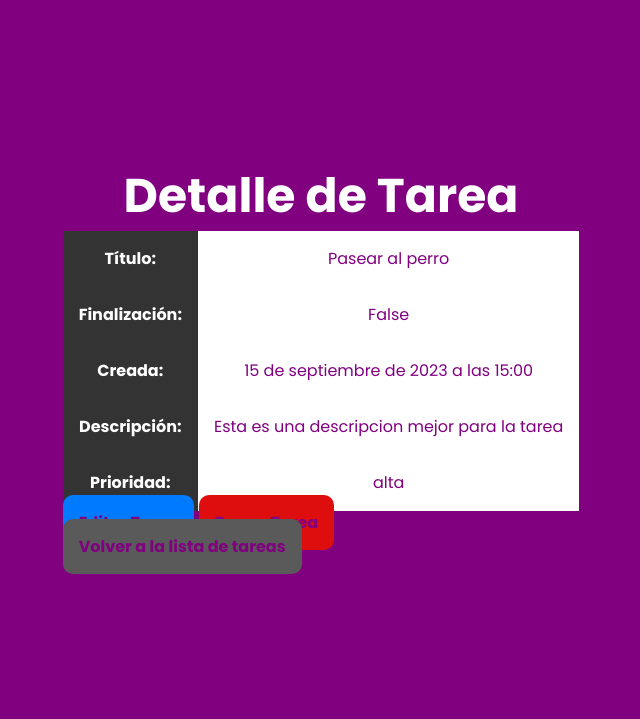
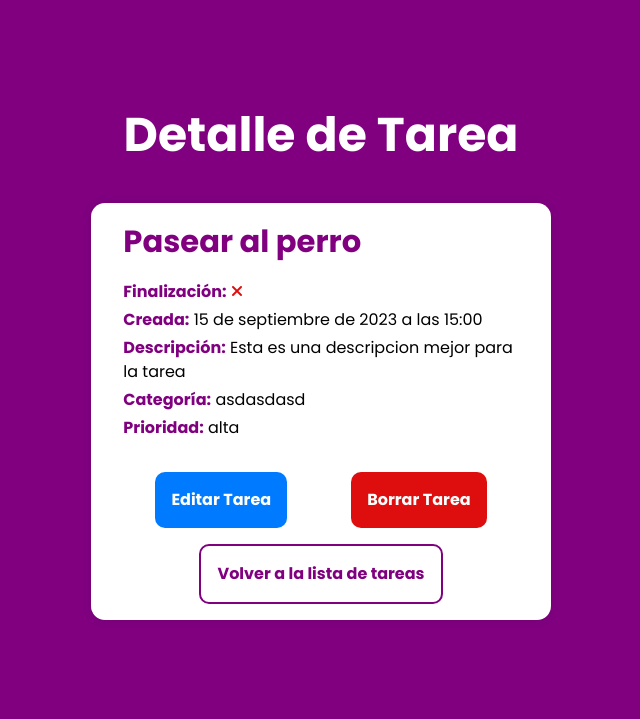
Before and after one commit to VictorR616/TaskMaster, a Django app: page /todo_task/detail/3/ in a window 1280 px wide. Shown: the top 719 px of the page, without its empty margins (319-959 px from the left). Run offline with Django 4.2, Linux system fonts and the light colour scheme; data comes from the database, SQL or seed files in the repository; both versions use the stored data as it was before the commit.

Commit message:
feat(ui): App in general finished

```diff
--- a/taskmaster/taskmaster/static/css/main.css
+++ b/taskmaster/taskmaster/static/css/main.css
@@ -11,25 +11,16 @@
     --clr-complete: rgb(0, 117, 16);
     --clr-incomplete: rgb(223, 14, 14);
 
-    --clr-btn-create: rgb(22, 180, 36);
     --clr-btn-edit: rgb(0, 123, 255);
     --clr-btn-delete: rgb(223, 14, 14);
-    --clr-btn-return: rgb(90, 90, 90);
-    --clr-btn-search: var(--clr-accent-700);
 
-    --clr-white-hover: rgba(255, 255, 255, 0.8);
-    --clr-btn-create-hover: rgba(26, 214, 41, 0.8);
     --clr-btn-edit-hover: rgba(0, 123, 255, 0.8);
     --clr-btn-delete-hover: rgba(223, 14, 14, 0.8);
-    --clr-btn-return-hover: rgba(90, 90, 90, 0.8);
-    --clr-btn-search-hover: rgba(90, 0, 235, 0.8);
 
     --bg-clr: rgb(250, 250, 250);
 
     /* Fuentes */
     --ff-primary: "Poppins", Arial, Helvetica, sans-serif;
-    --ff-body: var(var(--ff-primary));
-    --ff-heading: var(var(--ff-primary));
 
     /* Pesos de fuente */
     --fw-regular: 400;
@@ -45,8 +36,6 @@
     --fs-6: clamp(1.51rem, calc(1.11rem + 2.31vw), 3.42rem);
     --fs-7: clamp(1.81rem, calc(1.29rem + 2.98vw), 4.27rem);
     --fs-8: clamp(2.18rem, calc(1.51rem + 3.83vw), 5.34rem);
-
-    --bs-1: clamp(2.38rem, calc(1.51rem + 2.79vw), 3rem);
 }
 
 /* ********** RESET ********** */
@@ -167,6 +156,11 @@ caption {
     min-height: 90svh;
 }
 
+.container h1 {
+    text-align: center;
+    margin-block: 1rem;
+}
+
 .primary-nav {
     background-color: var(--clr-accent-700);
 }
@@ -279,18 +289,59 @@ h1 {
 }
 
 .form input::placeholder {
-    color: white;
+    color: var(--clr-white);
 }
 
 .form textarea {
     resize: none;
 }
 
+.form input[type="submit"] {
+    background-color: var(--clr-white);
+    color: var(--clr-accent-700);
+    border: 2px solid var(--clr-white);
+}
+
+.form input[type="submit"]:hover {
+    border: 2px solid var(--clr-white);
+    background-color: transparent;
+    color: var(--clr-white);
+    border: 2px solid var(--clr-white);
+    transition: background 100ms ease-in-out;
+}
+
+
 /* Estilos para mensajes de error */
 .form .errorlist {
     color: red;
     font-size: var(--fs-1); /* Reducimos el tamaño de fuente para los errores */
     display: flex;
+}
+
+.container-actions {
+    display: flex;
+    flex-wrap: wrap;
+    gap: 1rem;
+    margin-block: 1rem;
+    justify-content: space-evenly;
+    width: 100%;
+    padding-inline: 1rem;
+}
+
+.container-actions a {
+    color: var(--clr-white);
+}
+
+.container-actions .btn-return {
+    background-color: transparent;
+    border: 2px solid var(--clr-accent-700);
+    color: var(--clr-accent-700);
+}
+
+.container-actions .btn-return:hover {
+    transition: background 0.1s ease-in-out, color 0.1s ease-in-out;
+    background-color: var(--clr-accent-700);
+    color: var(--clr-white);
 }
 
 /* Estilos para el modal */
@@ -362,21 +405,6 @@ h1 {
     background-color: var(--clr-btn-delete);
 }
 
-.btn-return {
-    background-color: var(--clr-btn-return);
-}
-
-.btn-cancel {
-    background-color: #6600a1;
-}
-
-.btn-search:hover {
-    background-color: var(--clr-btn-search-hover);
-}
-
-.btn-create:hover {
-    background-color: var(--clr-btn-create-hover);
-}
 
 .btn-edit:hover {
     background-color: var(--clr-btn-edit-hover);
@@ -402,14 +427,16 @@ h1 {
     border: 2px solid #ccc;
     border-radius: 5px;
     outline: none;
+    flex-grow: 2;
+}
+
+.search-form .btn {
+    border: none;
+    flex-grow: 1;
 }
 /* ---------------------------------- Estilos genericos ----------------------------------*/
 
 /* ---------------------------------- Estilos para tabla ----------------------------------*/
-
-.table {
-    scrollbar-darkshadow-color: saddlebrown;
-}
 
 .table {
     width: 100%;
--- /dev/null
+++ b/taskmaster/todo_task/static/todo_task/css/style.css
@@ -0,0 +1,56 @@
+/* Creacion de tarea */
+
+.container-return {
+    margin-block: 1rem;
+    margin-left: 20px;
+}
+
+/* Detalle tarea */
+
+.container-task-detail {
+    display: flex;
+    background-color: var(--clr-white);
+    border-radius: 14px;
+    box-shadow: 0px 0px 10px rgba(0, 0, 0, 0.1);
+    overflow: hidden;
+    justify-content: center;
+    align-items: center;
+    flex-direction: column;
+    width: 80%;
+    margin-inline: auto;
+    margin-block: 1rem;
+}
+
+.task-card {
+    padding-inline: 2rem;
+    padding-block: 1rem;
+    display: flex;
+    flex-direction: column;
+    gap: 1rem;
+}
+
+.task-card__title {
+    color: purple;
+}
+.task-card__body {
+    display: flex;
+    flex-direction: column;
+    gap: 0.25rem;
+}
+
+.task-card strong{
+    font-weight: bold;
+    color: purple;
+}
+
+.modal-content__btn-container .btn {
+    background-color: transparent;
+    color: var(--clr-accent-700);
+    border: 2px solid var(--clr-accent-700);
+}
+
+
+.modal-content__btn-container .btn:hover {
+    background-color: var(--clr-accent-700);
+    color: var(--clr-white);
+}
--- a/taskmaster/todo_task/templates/todo_task/create_task.html
+++ b/taskmaster/todo_task/templates/todo_task/create_task.html
@@ -44,11 +44,11 @@
                 <p class="error">{{ field.errors }}</p>
             {% endif %}
         {% endfor %}
-        <input type="submit" class="btn-save btn-create" value="Enviar">
+        <input type="submit" class="btn" value="Enviar">
     </form>
 
     <div class="container-return">
-        <a class="btn btn-return" href="{% url 'list_tasks' %}">Volver a la lista de tareas</a>
+        <a class="btn" href="{% url 'list_tasks' %}">Volver a la lista de tareas</a>
     </div>
 </section>
 
--- a/taskmaster/todo_task/templates/todo_task/edit_task.html
+++ b/taskmaster/todo_task/templates/todo_task/edit_task.html
@@ -11,7 +11,7 @@
 <section class="container">
     <h1 class="fs-6">Edicion de tarea</h1>
     <!-- Contenido personalizado de list_tasks.html aquí -->
-        <form class="form" method="post">
+        <form class="form" method="POST">
         {% csrf_token %}
 
         {% for field in task_form %}
@@ -23,7 +23,7 @@
             <label for="{{ field.id_for_label }}">{{ field.label }}</label>
             {{ field }}
         {% endfor %}
-        <input type="submit" class="btn-save btn-create" value="Guardar Cambios">
+        <input type="submit" class="btn" value="Guardar Cambios">
     </form>
 
     <!-- Agrega un botón para ir atrás -->
--- a/taskmaster/todo_task/templates/todo_task/task_detail.html
+++ b/taskmaster/todo_task/templates/todo_task/task_detail.html
@@ -10,51 +10,63 @@
 {% block content %}
 <section class="container">
     <h1 class="fs-6">Detalle de Tarea</h1>
-    <table class="table">
-        <tr>
-            <th>Título:</th>
-            <td>{{ task.title }}</td>
-        </tr>
-        <tr>
-            <th>Finalización:</th>
-            <td>{{ task.complete }}</td>
-        </tr>
-        <tr>
-            <th>Creada:</th>
-            <td>{{ task.created }}</td>
-        </tr>
-        <tr>
-            <th>Descripción:</th>
-            <td>{{ task.taskmetadata.description }}</td>
-        </tr>
-        <tr>
-            <th>Prioridad:</th>
-            <td>{{ task.taskmetadata.priority }}</td>
-        </tr>
-    </table>
+    <div class="container-task-detail">
+        <div class="task-card">
+            <div class="task-card__header">
+                <strong class="task-card__title fs-4">{{ task.title }}</strong>
+            </div>
+            <div class="task-card__body">
+                <div class="task-card__item">
+                    <strong>Finalización:</strong>
+                    <span class="{% if task.complete %}fa-solid fa-check status-cell__ticket{% else %}fa-solid fa-xmark status-cell__cross{% endif %}">
+                    </span>
+                </div>
+                <div class="task-card__item">
+                    <strong>Creada:</strong>
+                    <span>{{ task.created }}</span>
+                </div>
+                <div class="task-card__item">
+                    <strong>Descripción:</strong>
+                    <span>{{ task.taskmetadata.description }}</span>
+                </div>
+                <div class="task-card__item">
+                    <strong>Categoría:</strong>
+                    <span>
+                        {% for label in task.labels.all %}
+                        {{ label.name }}{% if not forloop.last %} - {% endif %}
+                        {% endfor %}
+                    </span>
+                </div>
+                <div class="task-card__item">
+                    <strong>Prioridad:</strong>
+                    <span>{{ task.taskmetadata.priority }}</span>
+                </div>
+            </div>
+        </div>
 
-    <div>
-        <a class="btn btn-edit" href="{% url 'edit_task' task.id %}">Editar Tarea</a>
-        <a class="btn btn-delete">Borrar Tarea</a>
+        <div class="container-actions">
+            <a class="btn btn-edit" href="{% url 'edit_task' task.id %}">Editar Tarea</a>
+            <a class="btn btn-delete" href="#" id="delete-task">Borrar Tarea</a>
+            <a href="{% url 'list_tasks' %}" class="btn btn-return">Volver a la lista de tareas</a>
+        </div>
+
     </div>
 
     <div id="delete-task-modal" class="modal">
         <div class="modal-content">
-            <span class="close">&times;</span>
+            <span class="close"></span>
             <p class="fs-1">¿Estás seguro de que deseas borrar esta tarea?</p>
             <div class="modal-content__btn-container">
-                <form class="delete-form" method="POST" action="{% url 'delete_task' task.id %}">
+                <form  method="POST" action="{% url 'delete_task' task.id %}">
                     {% csrf_token %}
-                    <input id="confirm-delete" class="btn btn-delete"  type="submit" value="Confirmar" />
+                    <input id="confirm-delete" class="btn" type="submit" value="Confirmar" />
                 </form>
-                <button id="cancel-delete" class="btn btn-cancel">Cancelar</button>
+                <button id="cancel-delete" class="btn">Cancelar</button>
             </div>
         </div>
     </div>
 
-    <div class="container-return">
-        <a href="{% url 'list_tasks' %}" class="btn btn-return">Volver a la lista de tareas</a>
-    </div>
+
 </section>
 
 {% block script %}
--- a/taskmaster/users/static/users/css/style.css
+++ b/taskmaster/users/static/users/css/style.css
@@ -234,80 +232,48 @@ label {
 }
 
 .info-pair strong {
-    font-weight: bold;
-    color: purple;
+    font-weight: var(--fw-bold);
+    color: var(--clr-accent-700);
 }
 
 .info-name {
-    font-weight: bold;
-    color: purple;
+    font-weight: var(--fw-bold);
+    color: var(--clr-accent-700);
 }
 
 
-.container-actions {
-    display: flex;
-    flex-wrap: wrap;
-    gap: 1rem;
-    margin-block: 1rem;
-    justify-content: center;
-    align-items: center;
-}
 
-.container-actions a {
-    color: white;
-}
-
-.container-actions .btn-return {
-    background-color: transparent;
-    border: 2px solid purple;
-    color: purple;
-}
-
-.container-actions .btn-return:hover {
-    transition: background 0.1s ease-in-out, color 0.1s ease-in-out;
-    background-color: purple;
-    color: white;
-}
 
 .delete-form input[type="submit"] {
-    background-color: purple;
-    color: white;
+    background-color: var(--clr-accent-700);
+    color: var(--clr-white);
 
 }
 
 .modal-content__btn-container .btn {
     background-color: transparent;
-    color: purple;
-    border: 2px solid purple;
+    color: var(--clr-accent-700);
+    border: 2px solid var(--clr-accent-700);
 }
 
 .delete-form input[type="submit"]:hover {
     background-color: transparent;
-    color: purple;
-    border: 2px solid purple;
+    color: var(--clr-accent-700);
+    border: 2px solid var(--clr-accent-700);
 }
 
 .modal-content__btn-container .btn:hover {
-    background-color: purple;
-    color: white;
+    background-color: var(--clr-accent-700);
+    color: var(--clr-white);
 }
 
 
 .imagen > * {
-    color: white;
+    color: var(--clr-white);
 }
 
+/* Actualizar usuario */
+
 .container-list {
-    display: flex;
-    justify-content: flex-start;
-    padding-inline: 1.25rem;
+    padding: 1.25rem;
 }
-
-.container-list .btn-return {
-    color: purple;
-    background-color: white;
-}
-
-.container-list .btn-return:hover {
-    color: black;
-}
```
Also changed, not shown: other parts of taskmaster/taskmaster/static/css/main.css (+25 -15 lines), other parts of taskmaster/users/static/users/css/style.css (+35 -37 lines), taskmaster/todo_task/admin.py (+1 -10 lines), taskmaster/todo_task/models.py (+0 -14 lines), taskmaster/todo_task/templates/todo_task/list_tasks.html (+8 -15 lines), taskmaster/users/templates/users/user_detail.html (+2 -5 lines), taskmaster/db.sqlite3, taskmaster/todo_task/migrations/0006_delete_comment.py (added).
